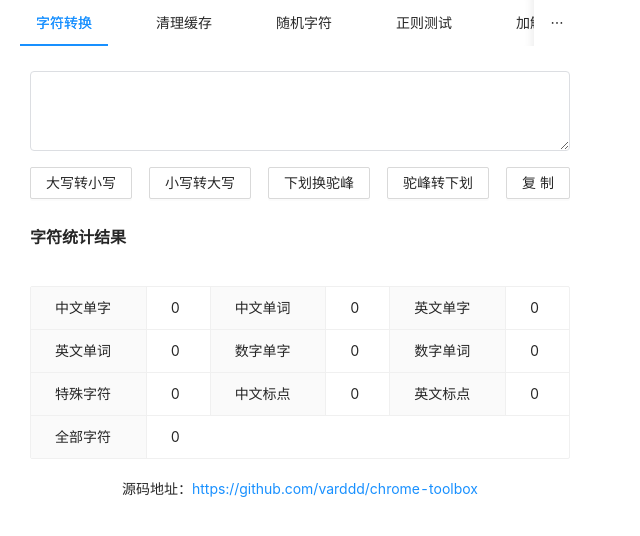
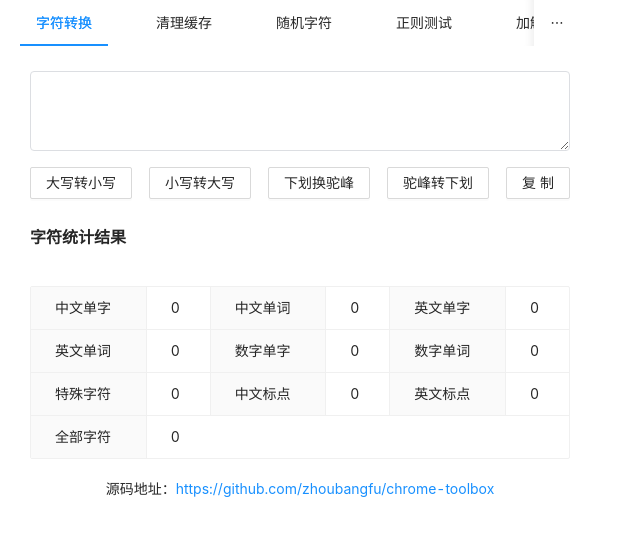
Before and after one commit to zhoubangfu/chrome-toolbox, a React (Create React App) app: page / in a window 1280 px wide. Shown: the top 536 px of the page, without its empty margins (0-640 px from the left). Built offline with nearby package versions, Linux system fonts and the light colour scheme.

Commit message:
chore: 修改源码信息

```diff
--- a/package.json
+++ b/package.json
@@ -3,9 +3,9 @@
   "version": "1.0.0",
   "author": {
     "name": "varddd",
-    "url": "https://github.com/varddd"
+    "url": "https://github.com/zhoubangfu"
   },
-  "homepage": "https://toolbox.varddd.com",
+  "homepage": "https://zhoubangfu.com",
   "license": "MIT",
   "description": "Chrome 浏览器快捷工具箱",
   "dependencies": {
--- a/src/index.tsx
+++ b/src/index.tsx
@@ -36,8 +36,8 @@ ReactDOM.render(
     </Tabs>
     <footer className="footer">
       源码地址：
-      <a href="https://github.com/varddd/chrome-toolbox" target="__blank">
-        https://github.com/varddd/chrome-toolbox
+      <a href="https://github.com/zhoubangfu/chrome-toolbox" target="__blank">
+        https://github.com/zhoubangfu/chrome-toolbox
       </a>
     </footer>
   </>,
```
Also changed, not shown: 2 other files (tests, documents, lock files or other folders).
